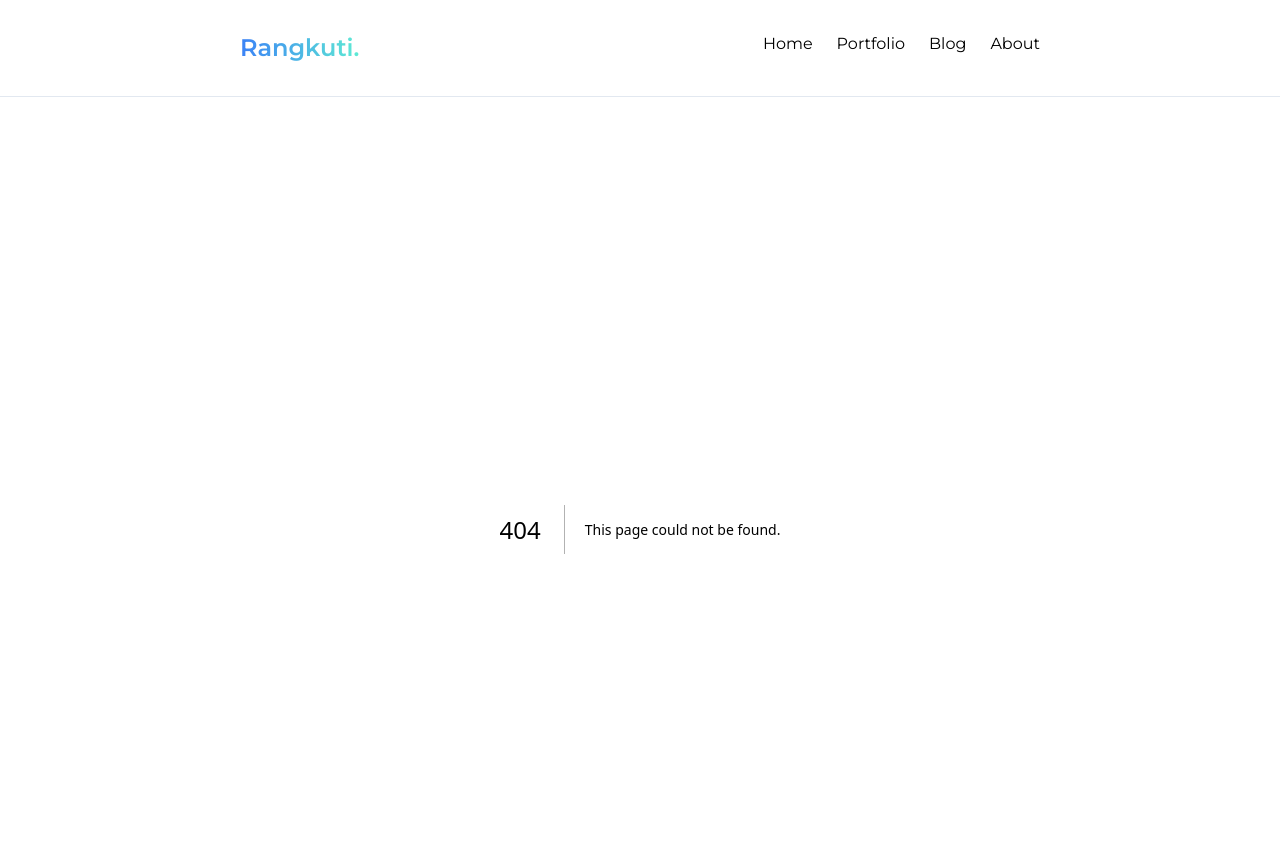
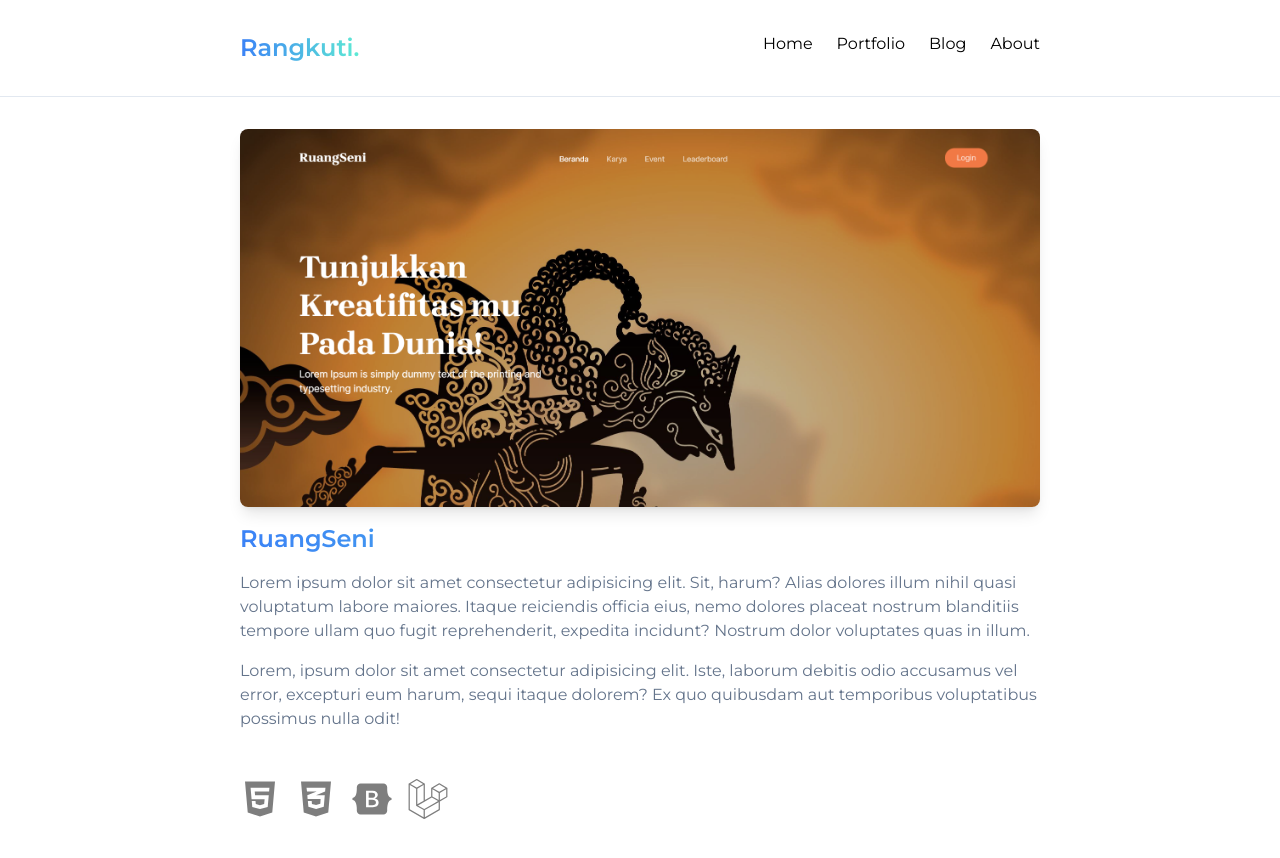
Before and after one commit to ibrahimrangkuti/portfolio-nextjs, a Next.js app: page /portfolio/ruangseni in a window 1280 px wide. Before the commit this address had no page. Shown: the top 858 px of the page. Built offline with nearby package versions, Linux system fonts and the light colour scheme.

Commit message:
menambah portfolio: ruangseni

```diff
--- a/src/pages/portfolio.jsx
+++ b/src/pages/portfolio.jsx
@@ -1,5 +1,6 @@
 import React from "react";
 import Image from "next/image";
+import Link from "next/link";
 
 const portfolio = () => {
   return (
@@ -18,6 +19,7 @@ const portfolio = () => {
       </p>
       <div className="grid grid-cols-1 md:grid-cols-2 mt-16">
         <div className="aspect-[4/3] w-full h-full shadow-lg rounded cursor-pointer">
+          <Link href="/portfolio/ruangseni">
             <Image
               src="/images/ruangseni.png"
               width={1200}
@@ -25,12 +27,15 @@ const portfolio = () => {
               className="w-full object-cover"
             />
             <div className="p-4">
-            <h1 className="font-semibold text-lg">RuangSeni</h1>
+              <h1 className="font-semibold text-lg bg-text-gradient-primary">
+                RuangSeni
+              </h1>
               <p className="text-slate-500 my-2">
                 Lorem ipsum dolor sit amet consectetur, adipisicing elit. Eius
                 saepe placeat aliquid numquam!
               </p>
             </div>
+          </Link>
         </div>
       </div>
     </div>
--- /dev/null
+++ b/src/pages/portfolio/ruangseni.jsx
@@ -0,0 +1,59 @@
+import React from "react";
+import Image from "next/image";
+import { FaHtml5, FaCss3Alt, FaBootstrap, FaLaravel } from "react-icons/fa";
+
+const ruangseni = () => {
+  return (
+    <div>
+      <Image
+        src="/images/ruangseni.png"
+        alt=""
+        className="w-full rounded-lg shadow-lg"
+        width={1200}
+        height={1200}
+      />
+      <div className="my-4">
+        <h1 className="text-2xl font-semibold bg-text-gradient-primary">
+          RuangSeni
+        </h1>
+        <p className="my-4 text-slate-500">
+          Lorem ipsum dolor sit amet consectetur adipisicing elit. Sit, harum?
+          Alias dolores illum nihil quasi voluptatum labore maiores. Itaque
+          reiciendis officia eius, nemo dolores placeat nostrum blanditiis
+          tempore ullam quo fugit reprehenderit, expedita incidunt? Nostrum
+          dolor voluptates quas in illum.
+        </p>
+        <p className="text-slate-500">
+          Lorem, ipsum dolor sit amet consectetur adipisicing elit. Iste,
+          laborum debitis odio accusamus vel error, excepturi eum harum, sequi
+          itaque dolorem? Ex quo quibusdam aut temporibus voluptatibus possimus
+          nulla odit!
+        </p>
+        <div className="mt-12 flex justify-center md:justify-start space-x-4">
+          <FaHtml5
+            title="HTML5"
+            size={40}
+            className="opacity-50 hover:opacity-100 cursor-pointer ease-in duration-300"
+          />
+          <FaCss3Alt
+            title="CSS3"
+            size={40}
+            className="opacity-50 hover:opacity-100 cursor-pointer ease-in duration-300"
+          />
+          <FaBootstrap
+            title="Bootstrap 5"
+            size={40}
+            className="opacity-50 hover:opacity-100 cursor-pointer ease-in duration-300"
+          />
+          <FaLaravel
+            title="Laravel 8"
+            size={40}
+            className="opacity-50 hover:opacity-100 cursor-pointer ease-in duration-300"
+          />
+        </div>
+      </div>
+    </div>
+  );
+};
+
+export default ruangseni;
```
Lines whose indentation alone changed are shown as unchanged.
